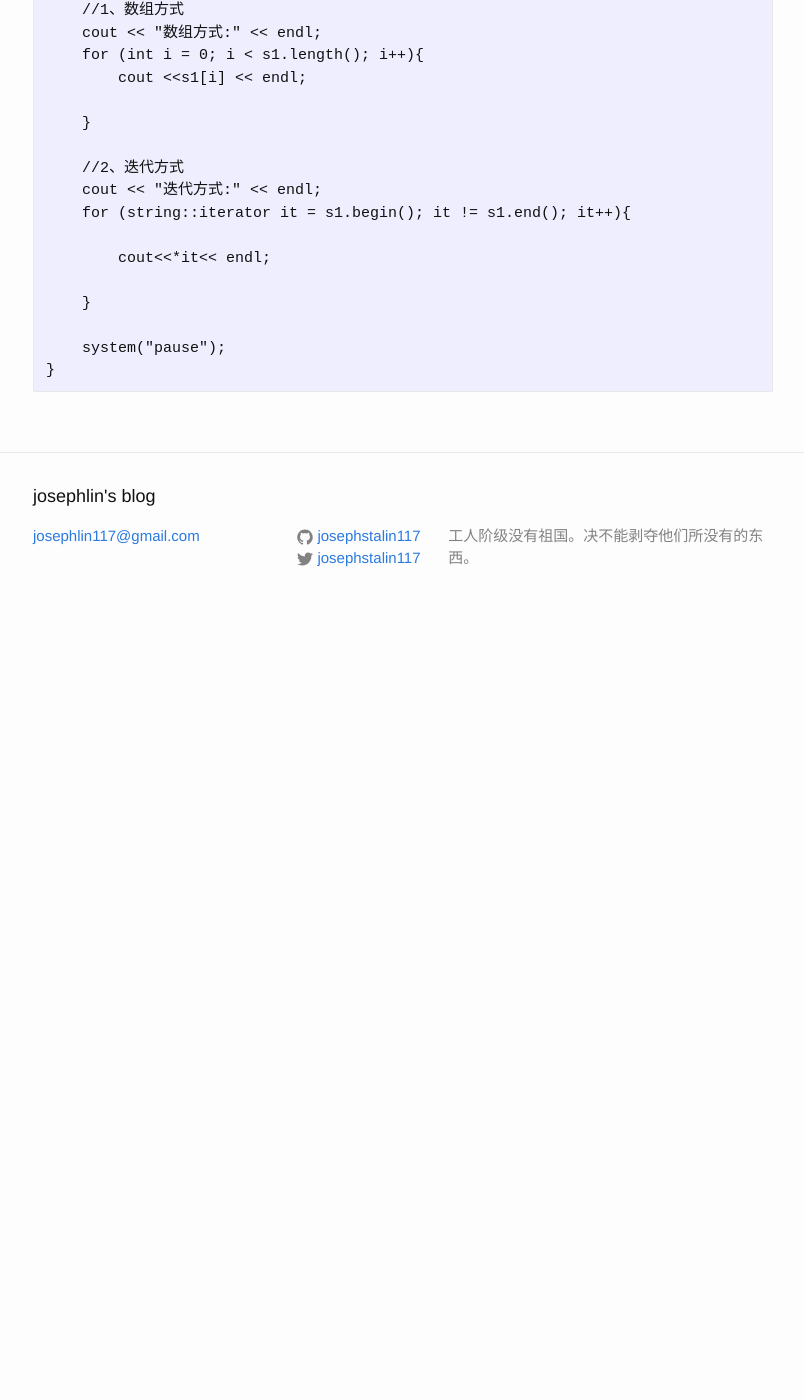
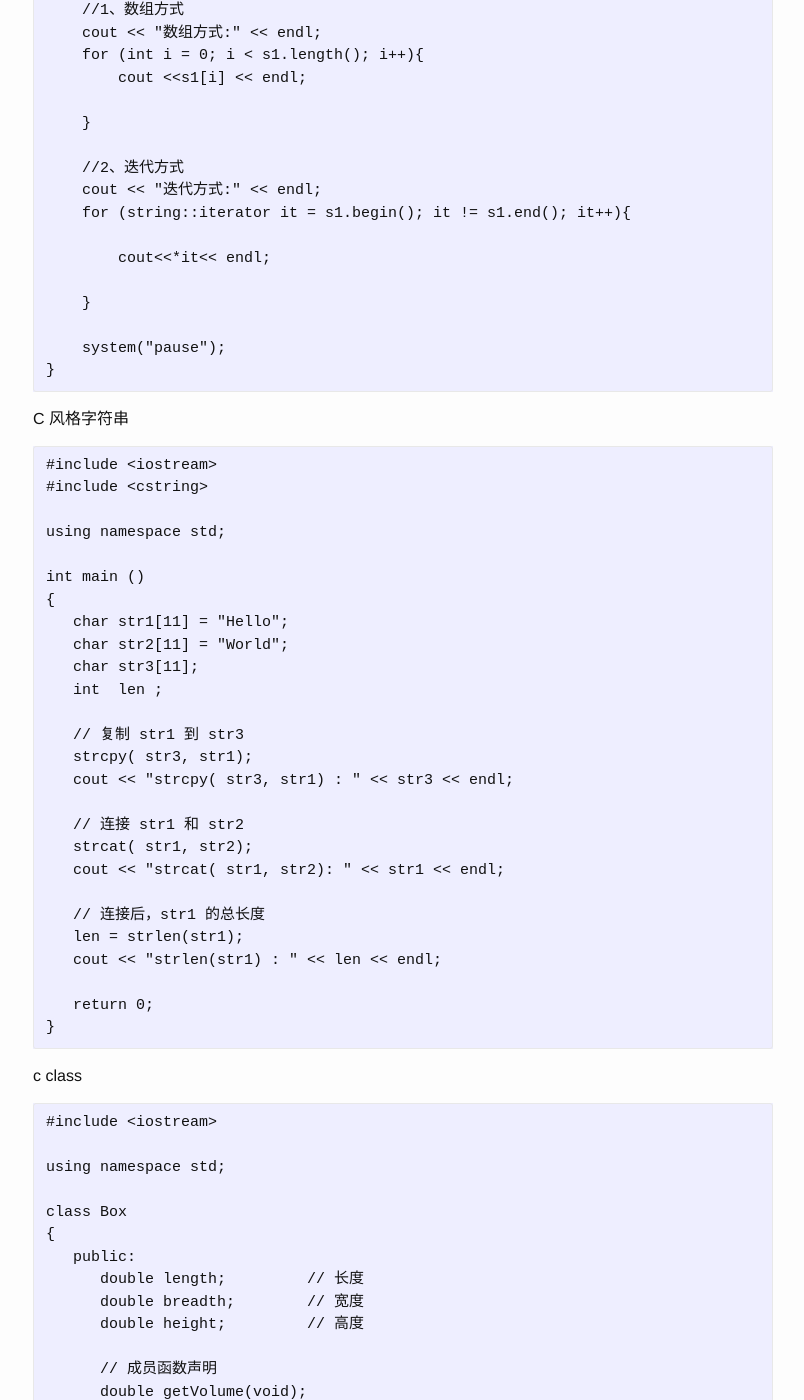
Before and after one commit to josephstalin117/josephstalin117.github.io, a Jekyll site: the page built from _posts/2018-5-25-c.markdown, in a window 1280 px wide and 1400 px high, scrolled down 4586 px. Shown: the whole window, without its empty margins (237-1041 px from the left). Built offline with Jekyll 4.4.1, drawn with Linux system fonts in a browser that asks for light colours; before the commit the page ends 5216 px from its top, so only the background shows below that; some of the changed text lies outside the part shown.

Commit message:
add c++ class

````diff
--- a/_posts/2018-5-25-c.markdown
+++ b/_posts/2018-5-25-c.markdown
@@ -226,3 +226,118 @@
     system("pause");
 }
 ```
+
+C 风格字符串
+```
+#include <iostream>
+#include <cstring>
+
+using namespace std;
+
+int main ()
+{
+   char str1[11] = "Hello";
+   char str2[11] = "World";
+   char str3[11];
+   int  len ;
+
+   // 复制 str1 到 str3
+   strcpy( str3, str1);
+   cout << "strcpy( str3, str1) : " << str3 << endl;
+
+   // 连接 str1 和 str2
+   strcat( str1, str2);
+   cout << "strcat( str1, str2): " << str1 << endl;
+
+   // 连接后，str1 的总长度
+   len = strlen(str1);
+   cout << "strlen(str1) : " << len << endl;
+
+   return 0;
+}
+```
+
+c class
+```
+#include <iostream>
+
+using namespace std;
+
+class Box
+{
+   public:
+      double length;         // 长度
+      double breadth;        // 宽度
+      double height;         // 高度
+
+      // 成员函数声明
+      double getVolume(void);
+      void setLength( double len );
+      void setBreadth( double bre );
+      void setHeight( double hei );
+      Box();   // 这是构造函数声明
+      ~Box();  // 这是析构函数声明
+};
+
+// 成员函数定义
+double Box::getVolume(void)
+{
+    return length * breadth * height;
+}
+
+void Box::setLength( double len )
+{
+    length = len;
+}
+
+void Box::setBreadth( double bre )
+{
+    breadth = bre;
+}
+
+void Box::setHeight( double hei )
+{
+    height = hei;
+}
+
+// 程序的主函数
+int main( )
+{
+   Box Box1;                // 声明 Box1，类型为 Box
+   Box Box2;                // 声明 Box2，类型为 Box
+   double volume = 0.0;     // 用于存储体积
+
+   // box 1 详述
+   Box1.setLength(6.0);
+   Box1.setBreadth(7.0);
+   Box1.setHeight(5.0);
+
+   // box 2 详述
+   Box2.setLength(12.0);
+   Box2.setBreadth(13.0);
+   Box2.setHeight(10.0);
+
+   // box 1 的体积
+   volume = Box1.getVolume();
+   cout << "Box1 的体积：" << volume <<endl;
+
+   // box 2 的体积
+   volume = Box2.getVolume();
+   cout << "Box2 的体积：" << volume <<endl;
+   return 0;
+}
+```
+
+使用初始化列表来初始化字段
+```
+Line::Line( double len): length(len)
+{
+    cout << "Object is being created, length = " << len << endl;
+}
+//上面的语法等同于如下语法：
+Line::Line( double len)
+{
+    length = len;
+    cout << "Object is being created, length = " << len << endl;
+}
+```
````
